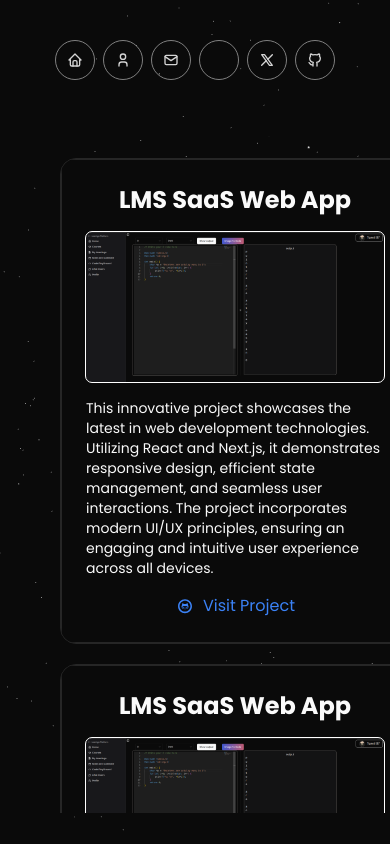
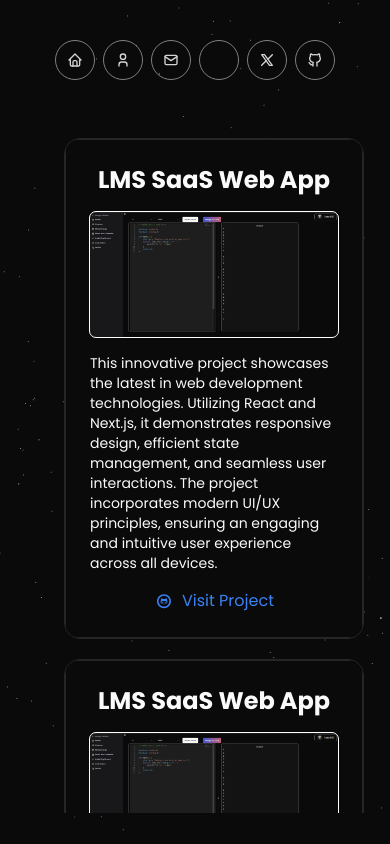
Before and after one commit to Tamil-0714/mine, a React (Vite) app: page /projects in a window 390 px wide. Built offline with nearby package versions, Linux system fonts and the light colour scheme; some icons are missing.

Commit message:
fix : small responsive problem in projected fixed

```diff
--- a/src/components/main/projectCSS.css
+++ b/src/components/main/projectCSS.css
@@ -14,3 +14,21 @@
 .project-wrapper::-webkit-scrollbar-thumb:hover {
   background: rgba(151, 151, 151, 0.842);
 }
+
+
+@media (max-width:768px) {
+  *{
+    /* outline: 1px solid red; */
+  }
+.project-wrapper{
+  overflow-x: hidden !important;
+  width: 350px !important;
+  padding: 0 !important;
+  padding-left: 24px !important;
+
+  /* outline: 1px solid red; */
+}
+  .single-card{
+    width: 300px  !important;
+  }
+}
```
